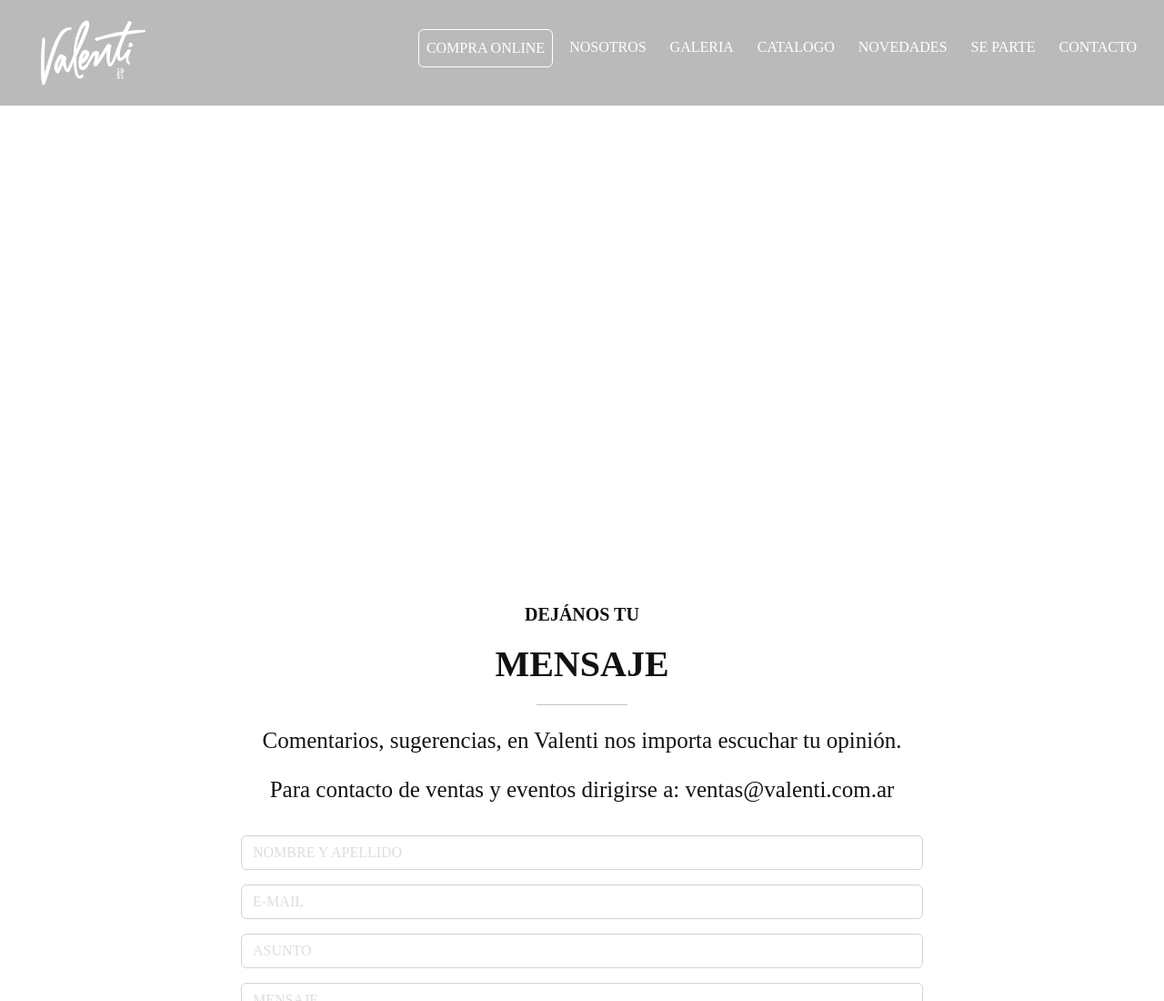
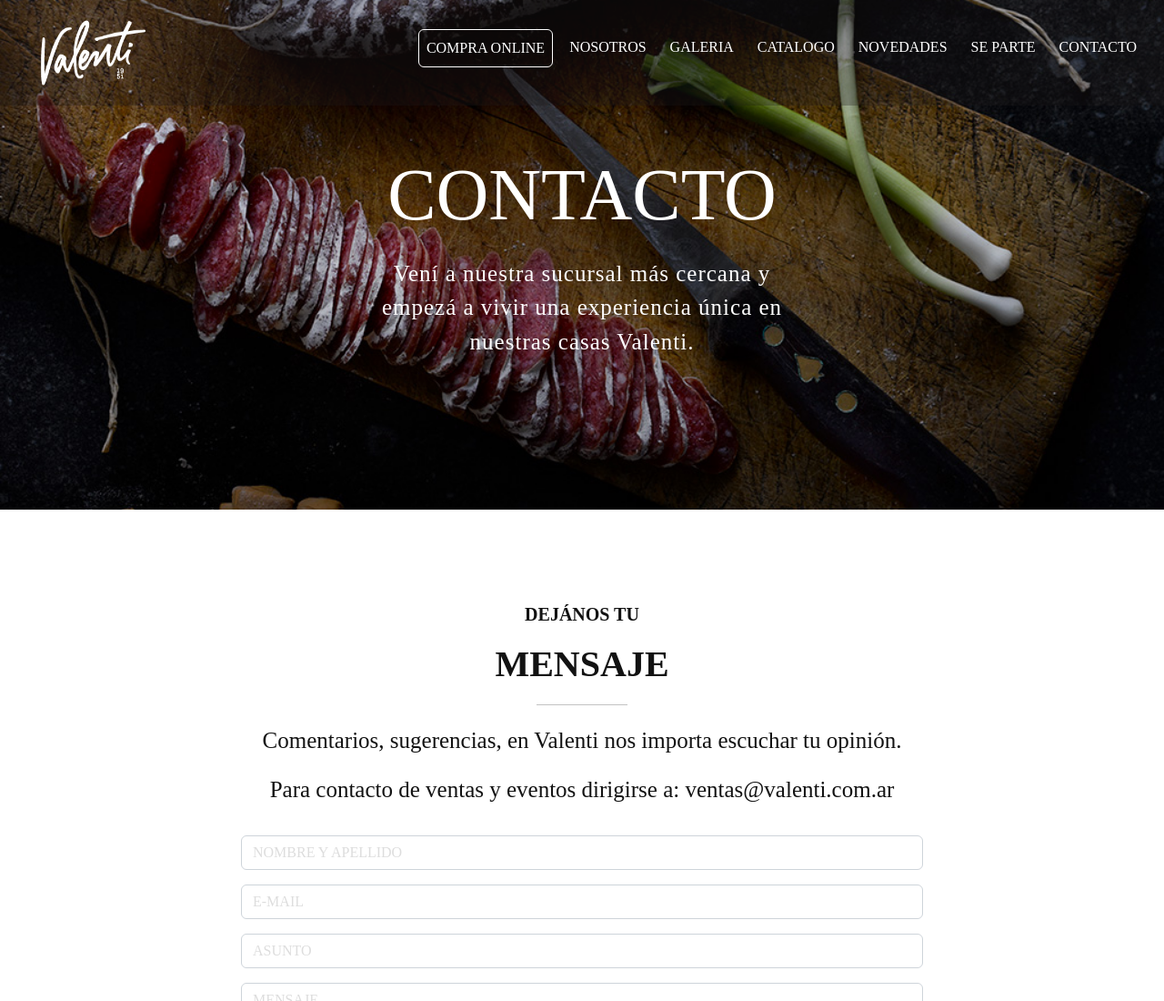
Before and after one commit to AidFialeh/PF-AidFialeh, a website: page contacto.html in a window 1280 px wide. Shown: the top 1100 px of the page at 91% size. Drawn offline with nearby package versions, Linux system fonts and the light colour scheme; the site is published under a folder, as on GitHub Pages, so addresses that start at the root find nothing.

Commit message:
first commit

```diff
--- a/scss/pages/_contacto.scss
+++ b/scss/pages/_contacto.scss
@@ -26,7 +26,7 @@
 .main-principal-contacto {
   @include flex-column-center;
   background-repeat: no-repeat;
-  background-image: url(/ImagenesValenti/ImagenesBackground/Rosette-de-Lyon_00053.jpg);
+  background-image: url(../ImagenesValenti/ImagenesBackground/Rosette-de-Lyon_00053.jpg);
   background-size: cover;
   background-position: center center;
   width: 100%;
@@ -75,7 +75,7 @@
   .main-principal-contacto {
     @include flex-column-center;
     background-repeat: no-repeat;
-    background-image: url(/ImagenesValenti/ImagenesBackground/Rosette-de-Lyon_00053.jpg);
+    background-image: url(../ImagenesValenti/ImagenesBackground/Rosette-de-Lyon_00053.jpg);
     background-size: cover;
     background-position: center center;
     width: 100%;
```
Also changed, not shown: css/style.css.
